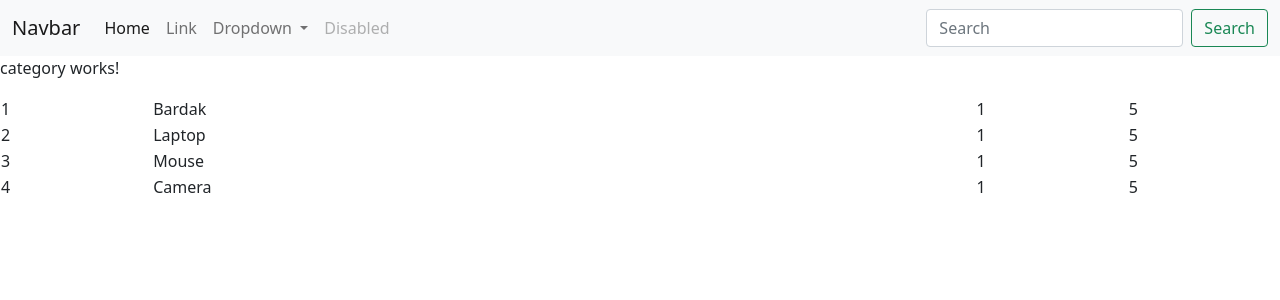
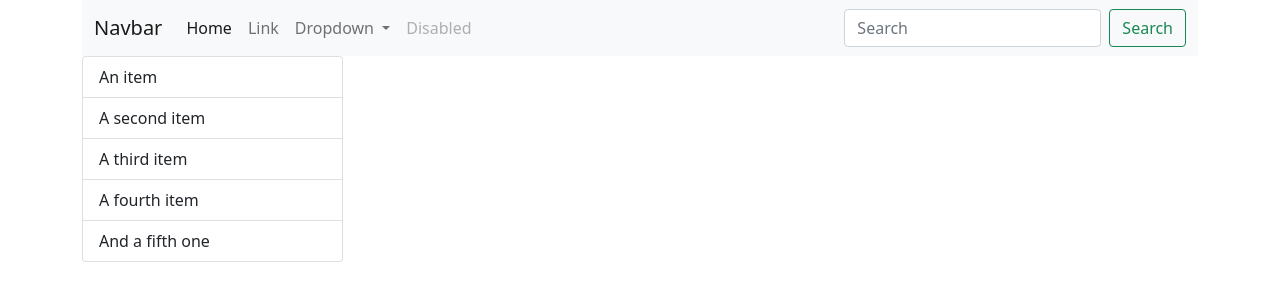
Before and after one commit to kaplankubilay/FinalProjectUI, an Angular app: page / in a window 1280 px wide. Shown: the top 300 px of the page. Built offline with nearby package versions, Linux system fonts and the light colour scheme.

Commit message:
Ekranı böldük.bootstrap versiyon güncellendi.

```diff
--- a/package.json
+++ b/package.json
@@ -18,7 +18,7 @@
     "@angular/platform-browser": "~12.1.0",
     "@angular/platform-browser-dynamic": "~12.1.0",
     "@angular/router": "~12.1.0",
-    "bootstrap": "^5.0.2",
+    "bootstrap": "^5.1.0",
     "rxjs": "~6.6.0",
     "tslib": "^2.2.0",
     "zone.js": "~0.11.4"
--- a/src/app/app.component.html
+++ b/src/app/app.component.html
@@ -1,16 +1,18 @@
-<!-- Welcome to {{title}}
-Hello {{user}}
+<div class="container">
 
-{{product1.productName}}
+  <app-navi></app-navi>
 
-<ul>
-  <li *ngFor="let product of products">{{product.productName}}</li>
-</ul> -->
+  <div class="row">
 
-<app-navi></app-navi>
+    <div class="col-md-3">
+      <app-category></app-category>
+    </div>
 
-<app-category></app-category>
+    <div class="col-md-9">
+      <app-product></app-product>
+    </div>
 
-<app-product></app-product>
+  </div>
 
-<router-outlet></router-outlet>
+  <router-outlet></router-outlet>
+</div>
--- a/src/app/components/category/category.component.html
+++ b/src/app/components/category/category.component.html
@@ -1 +1,7 @@
-<p>category works!</p>
+<ul class="list-group">
+    <li class="list-group-item">An item</li>
+    <li class="list-group-item">A second item</li>
+    <li class="list-group-item">A third item</li>
+    <li class="list-group-item">A fourth item</li>
+    <li class="list-group-item">And a fifth one</li>
+  </ul>
--- a/src/app/components/product/product.component.ts
+++ b/src/app/components/product/product.component.ts
@@ -1,4 +1,5 @@
 import { Component, OnInit } from '@angular/core';
+import { Product } from 'src/app/models/product';
 
 @Component({
   selector: 'app-product',
@@ -7,12 +8,7 @@
 })
 export class ProductComponent implements OnInit {
 
-  product1:any={productId:1,productName:'Bardak',categoryId:1,unitPrice:5};
-  product2:any={productId:2,productName:'Laptop',categoryId:1,unitPrice:5};
-  product3:any={productId:3,productName:'Mouse',categoryId:1,unitPrice:5};
-  product4:any={productId:4,productName:'Camera',categoryId:1,unitPrice:5};
-
-  products=[this.product1,this.product2,this.product3,this.product4];
+  products:Product[]=[]
 
   constructor() { }
 
--- /dev/null
+++ b/src/app/models/product.ts
@@ -0,0 +1,7 @@
+export interface Product {
+  productId: number;
+  categoryId: number;
+  productName: string;
+  unitsInStock: number;
+  unitPrice: number;
+}
```
Also changed, not shown: 1 other file (tests, documents, lock files or other folders).
